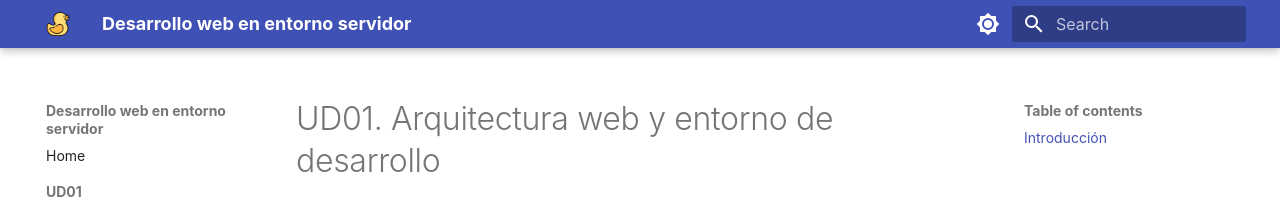
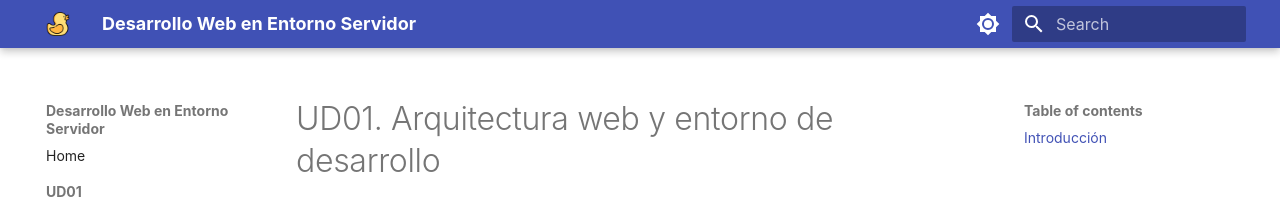
Before and after one commit to ATorresCode/dwes, an MkDocs documentation site: the page built from docs/u01/index.md, in a window 1280 px wide. Shown: the top 211 px of the page. Built offline with MkDocs 1.6.1 and Material for MkDocs 9.7.7, drawn with Linux system fonts in a browser that asks for light colours; some web fonts are replaced; part of the change alters nothing that is shown.

```diff
--- a/mkdocs.yml
+++ b/mkdocs.yml
@@ -1,4 +1,5 @@
-site_name: Desarrollo web en entorno servidor
+site_name: Desarrollo Web en Entorno Servidor
+site_url: https://atorrescode.github.io/dwes/
 # docs_dir: md
 # site_dir: docs
 theme:
```
Also changed, not shown: 2 other files.
